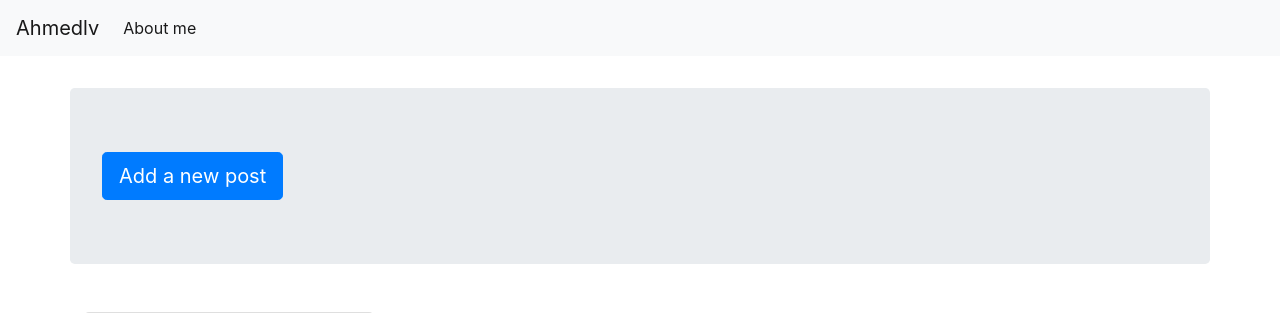
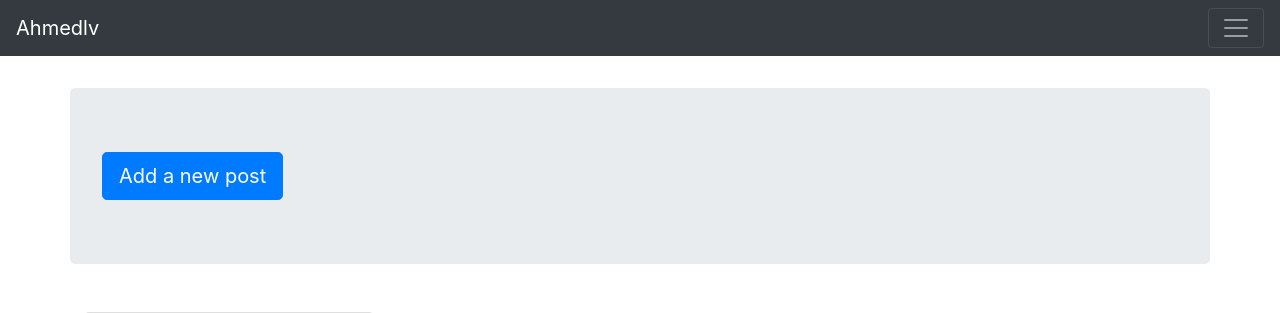
Before and after one commit to AhmedAhmed31/src, a Django app: page / in a window 1280 px wide. Shown: the top 313 px of the page. Run offline with Django 3.2, Linux system fonts and the light colour scheme; data comes from the database, SQL or seed files in the repository; some libraries are stand-ins or nearby versions.

Commit message:
Update base.html

```diff
--- a/templates/base.html
+++ b/templates/base.html
@@ -15,7 +15,7 @@
 </head>
 <body>
 
-<nav class="navbar navbar-expand-lg navbar-light bg-light">
+<nav class="navbar navbar-dark bg-dark">
     <a class="navbar-brand" href="/">Ahmedlv</a>
     <button class="navbar-toggler" type="button" data-toggle="collapse" data-target="#navbarSupportedContent"
             aria-controls="navbarSupportedContent" aria-expanded="false" aria-label="Toggle navigation">
```
